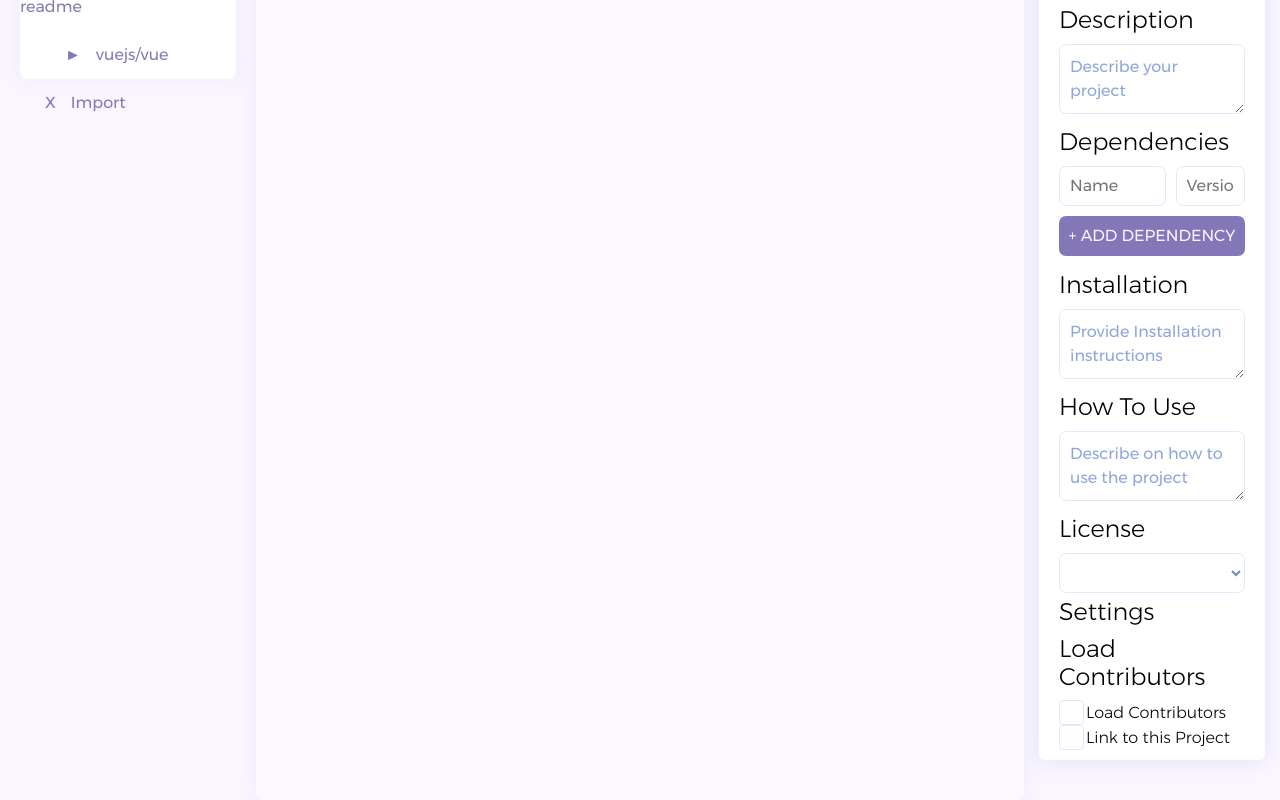
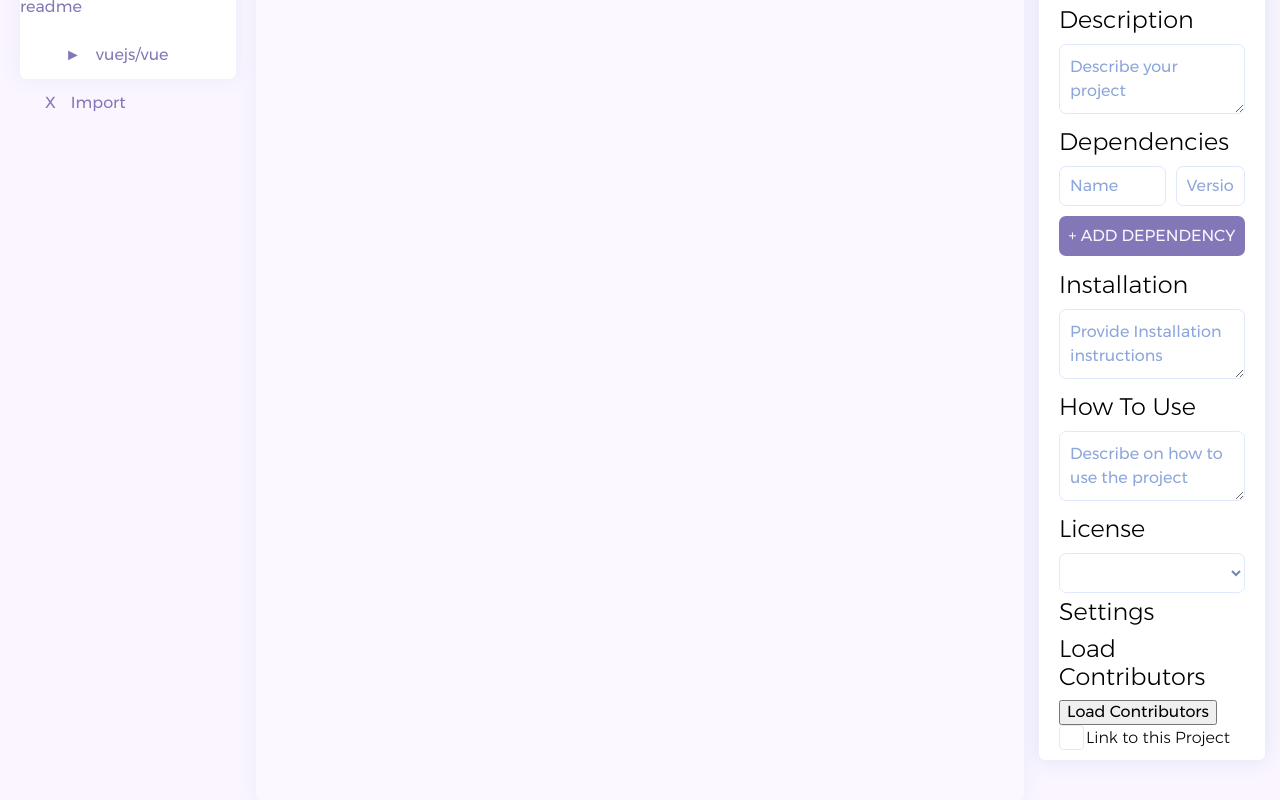
Before and after one commit to igeligel/vue-readme, a Vue app: page /#/ in a window 1280 px wide. Shown: the part 305-1105 px from the top of the page. Built offline with nearby package versions, Linux system fonts and the light colour scheme.

Commit message:
feat(ui)
fix load contributors and improve usability of dependency list

```diff
--- a/src/components/configuratorListAdd.vue
+++ b/src/components/configuratorListAdd.vue
@@ -12,8 +12,8 @@
       <div v-if="dependencies.length !== 0" class="divider"></div>
     </div>
     <div class="dependency-container">
-      <input class="dependency-name" spellcheck="false" placeholder="Name" v-model="dependencyName" />
-      <input class="dependency-version" spellcheck="false" placeholder="Version" v-model="dependencyVersion" />
+      <input class="dependency-name" spellcheck="false" placeholder="Name" v-model="dependencyName" ref="dependencyNameInput" />
+      <input class="dependency-version" spellcheck="false" placeholder="Version" v-model="dependencyVersion" v-on:keyup.enter="addDependency"/>
     </div>
     <div>
       <button class="add-button" v-on:click="addDependency()">+ Add Dependency</button>
@@ -22,6 +22,16 @@
 </template>
 
 <style scoped>
+input::-webkit-input-placeholder {
+  color: #8ca6db;
+}
+
+input:focus {
+  outline: none !important;
+  border:1px solid #b993d6;
+  box-shadow: 0 0 3px #719ECE;
+}
+
 .divider {
   width: 100%;
   border: 1px solid #e0e9fc;
@@ -48,8 +58,6 @@
 .dependency-container {
   margin-bottom: 5px;
 }
-
-
 
 .container {
   margin-bottom: 15px;
@@ -95,11 +103,13 @@
   margin-left: 5px;
   width: calc(40% - 5px);
 }
+
 h2 {
   margin-top: 5px;
   margin-bottom: 10px;
   font-weight: 300;
 }
+
 .add-button {
   color: #faf5ff;
   width: 100%;
@@ -127,6 +137,12 @@ export default {
       return this.$store.state.dependencies;
     },
   },
+  data() {
+    return {
+      dependencyName: '',
+      dependencyVersion: '',
+    };
+  },
   methods: {
     addDependency: function addDependency() {
       const dependency = {
@@ -137,6 +153,9 @@ export default {
         type: 'ADD_DEPENDENCY',
         dependency,
       });
+      this.dependencyName = '';
+      this.dependencyVersion = '';
+      this.$refs.dependencyNameInput.focus();
     },
   },
 };
--- a/src/store/index.js
+++ b/src/store/index.js
@@ -14,7 +14,6 @@ const store = new Vuex.Store({
     projectInstallation: '',
     projectHowToUse: '',
     license: -1,
-    loadContributors: false,
     contributors: [],
     showVueReadme: false,
   },
@@ -44,9 +43,8 @@ const store = new Vuex.Store({
     UPDATE_LICENSE: function updateLicens(state, payload) {
       state.license = payload;
     },
-    UPDATE_CONTRIBUTORS: function updateContributors(state, payload) {
-      state.loadContributors = payload;
-      if (payload === true && state.username !== '' && state.projectTitle !== '') {
+    UPDATE_CONTRIBUTORS: function updateContributors(state) {
+      if (state.username !== '' && state.projectTitle !== '') {
         jsonp(`https://api.github.com/repos/${state.username}/${state.projectTitle}/contributors`, null, (err, data) => {
           if (err) {
             return;
--- a/src/views/home.vue
+++ b/src/views/home.vue
@@ -69,11 +69,7 @@
           <div>
             <h2>Settings</h2>
             <h2>Load Contributors</h2>
-            <configurator-checkbox
-              :text="'Load Contributors'"
-              :storeProperty="'loadContributors'"
-              :storeCommitEvent="'UPDATE_CONTRIBUTORS'">
-            </configurator-checkbox>
+            <button v-on:click="loadContributors">Load Contributors</button>
             <configurator-checkbox
               :text="'Link to this Project'"
               :storeProperty="'showVueReadme'"
@@ -119,6 +115,9 @@ export default {
     },
   },
   methods: {
+    loadContributors: function loadContributors() {
+      this.$store.commit('UPDATE_CONTRIBUTORS');
+    },
     adjustHeight: function test(event) {
       const textarea = event.srcElement;
       textarea.style.height = '1px';
```
